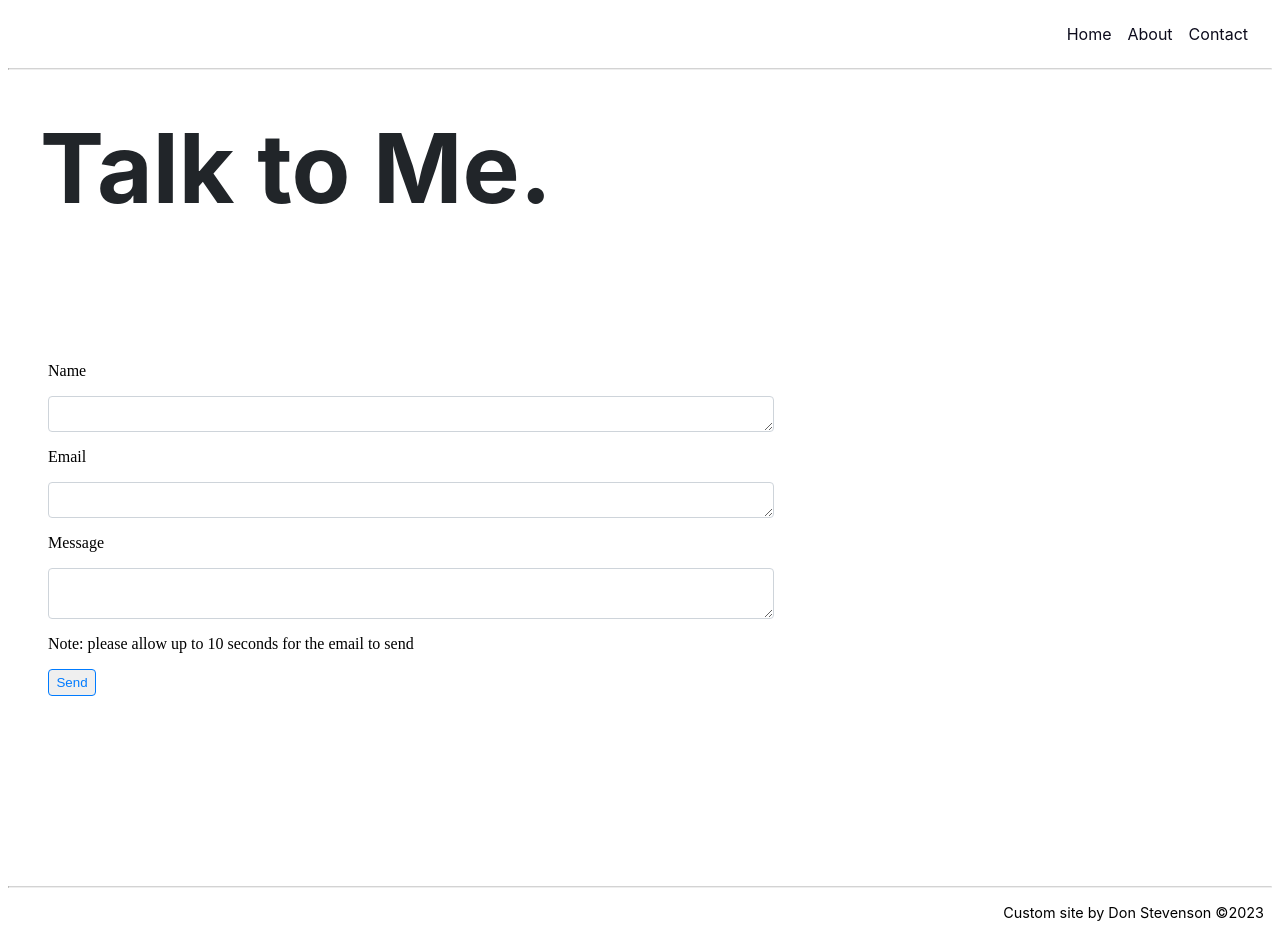
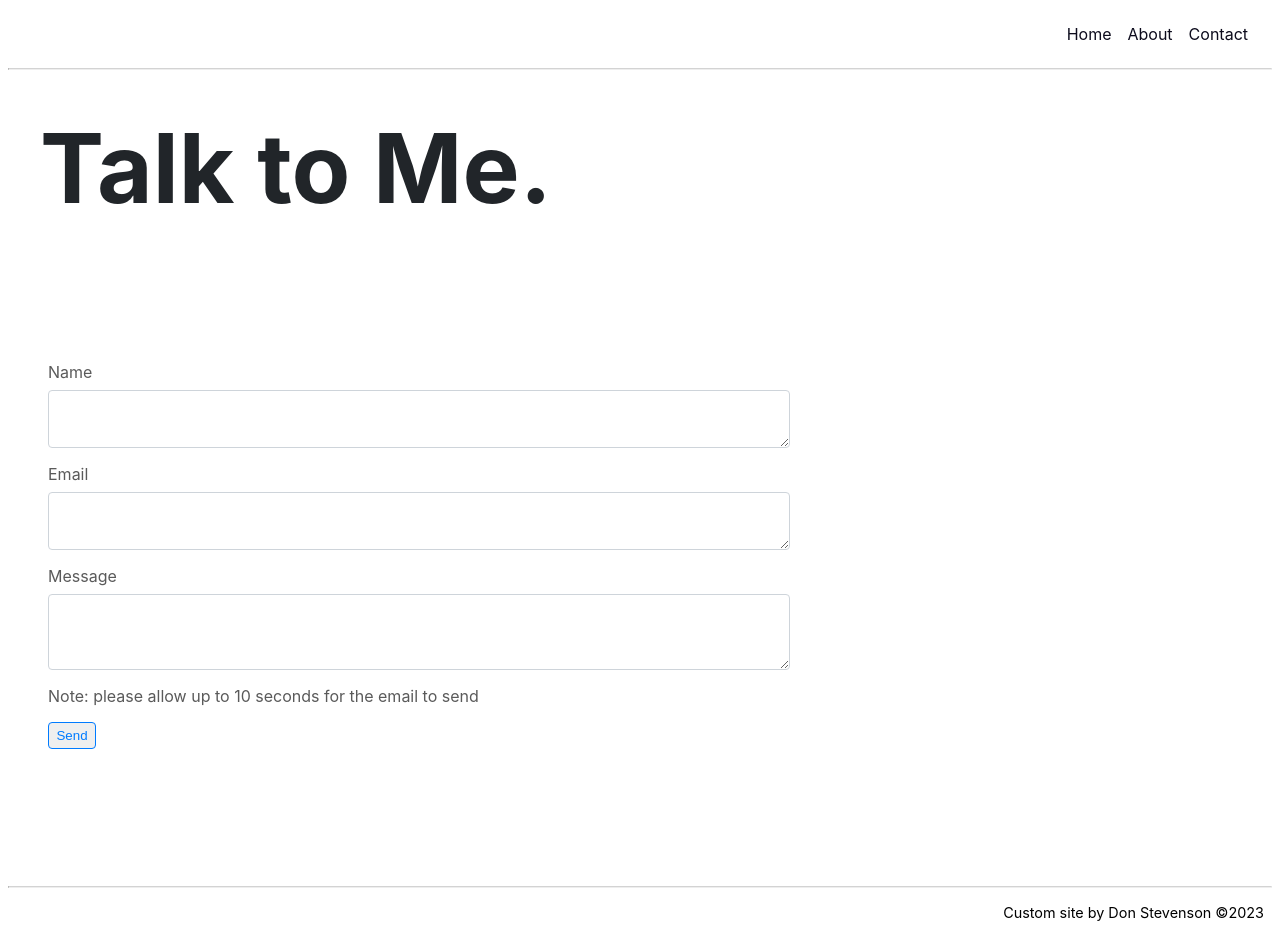
Before and after one commit to Don-Stevenson/personalWebsite, a React (Create React App) app: page /contact in a window 1280 px wide. Built offline with nearby package versions, Linux system fonts and the light colour scheme.

Commit message:
Update packages, fix errors, minor style changes

```diff
--- a/src/App.js
+++ b/src/App.js
@@ -1,5 +1,5 @@
 import React from "react"
-import { BrowserRouter as Router, Route } from "react-router-dom"
+import { BrowserRouter as Router, Routes, Route } from "react-router-dom"
 import Footer from "./components/Footer/Footer"
 import HomePage from "./pages/HomePage"
 import AboutPage from "./pages/AboutPage"
@@ -18,22 +18,24 @@ const App = () => {
   return (
     <Router>
       <Navbar />
+      <Routes>
         <Route
           path="/"
           exact
-        render={() => (
+          element={
             <HomePage
               title={home.title}
               subTitle={home.subTitle}
               text={home.text}
             />
-        )}
+          }
         />
-      <Route path="/about" render={() => <AboutPage title={about.title} />} />
+        <Route path="/about" element={<AboutPage title={about.title} />} />
         <Route
           path="/contact"
-        render={() => <ContactPage title={contact.title} />}
+          element={<ContactPage title={contact.title} />}
         />
+      </Routes>
       <Footer />
     </Router>
   )
--- a/src/index.js
+++ b/src/index.js
@@ -1,13 +1,19 @@
 import React from "react"
-import ReactDOM from "react-dom"
+import { createRoot } from "react-dom/client"
 import App from "./App"
 import * as serviceWorker from "./serviceWorker"
 
-ReactDOM.render(
+// Find the root element
+const root = document.getElementById("root")
+
+// Create the root
+const rootContainer = createRoot(root)
+
+// Render the app
+rootContainer.render(
   <React.StrictMode>
     <App />
-  </React.StrictMode>,
-  document.getElementById("root")
+  </React.StrictMode>
 )
 
 // If you want your app to work offline and load faster, you can change
--- a/src/pages/ContactPage.js
+++ b/src/pages/ContactPage.js
@@ -9,31 +9,45 @@ const PageContainer = styled.div`
   display: flex;
   flex-direction: column;
 `
-
 const ContentWrapper = styled.div`
   flex-grow: 1;
   display: flex;
   flex-direction: column;
 `
-
 const FormBox = styled.textarea`
+  display: block;
+  padding: 10px;
   border-radius: 4px;
   border: 1px solid #ced4da;
   width: 100%;
+  font-size: 1rem;
 `
-
+const Text = styled.p`
+  font-family: -apple-system, BlinkMacSystemFont, "Segoe UI", "Roboto", "Oxygen",
+    "Ubuntu", "Cantarell", "Fira Sans", "Droid Sans", "Helvetica Neue",
+    sans-serif;
+  font-size: 1rem;
+  color: #5a5a5a;
+`
+const Label = styled.label`
+  font-family: -apple-system, BlinkMacSystemFont, "Segoe UI", "Roboto", "Oxygen",
+    "Ubuntu", "Cantarell", "Fira Sans", "Droid Sans", "Helvetica Neue",
+    sans-serif;
+  font-size: 1rem;
+  color: #5a5a5a;
+`
 const Success = styled.p`
   font-family: -apple-system, BlinkMacSystemFont, "Segoe UI", "Roboto", "Oxygen",
     "Ubuntu", "Cantarell", "Fira Sans", "Droid Sans", "Helvetica Neue",
     sans-serif;
-  font-size: 0.8rem;
+  font-size: 0.9rem;
   color: #9ad19a;
 `
 
 const FormWrapper = styled.div`
   display: flex;
   flex-direction: column;
-  gap: 1rem;
+  gap: 0.5rem;
   width: 16rem;
   margin-bottom: 1rem;
   @media ${devices.sm} {
@@ -66,7 +80,6 @@ const Wrapper = styled.div`
 
 export default function ContactPage({ title }) {
   const { handleSubmit, handleChange, state, errors } = Useform()
-
   return (
     <PageContainer>
       <Hero title={title} />
@@ -74,7 +87,7 @@ export default function ContactPage({ title }) {
         <Wrapper>
           <form onSubmit={handleSubmit}>
             <FormWrapper>
-              <label htmlFor="full-name">Name</label>
+              <Label htmlFor="full-name">Name</Label>
               <FormBox
                 id="full-name"
                 name="name"
@@ -85,7 +98,7 @@ export default function ContactPage({ title }) {
               />
             </FormWrapper>
             <FormWrapper>
-              <label htmlFor="email">Email</label>
+              <Label htmlFor="email">Email</Label>
               <FormBox
                 id="email"
                 name="email"
@@ -96,7 +109,7 @@ export default function ContactPage({ title }) {
               />
             </FormWrapper>
             <FormWrapper>
-              <label htmlFor="message">Message</label>
+              <Label htmlFor="message">Message</Label>
               <FormBox
                 id="message"
                 name="message"
@@ -107,9 +120,11 @@ export default function ContactPage({ title }) {
               />
             </FormWrapper>
 
-            {errors.message && <p>{errors.message}</p>}
+            {errors.message && <Text>{errors.message}</Text>}
 
-            <p>Note: please allow up to 10 seconds for the email to send</p>
+            <Text>
+              Note: please allow up to 10 seconds for the email to send
+            </Text>
 
             <Button type="submit" disabled={state.disabled}>
               Send
```
Also changed, not shown: package.json (+33 -33 lines), 1 other file (tests, documents, lock files or other folders). Lines whose indentation alone changed are shown as unchanged.
